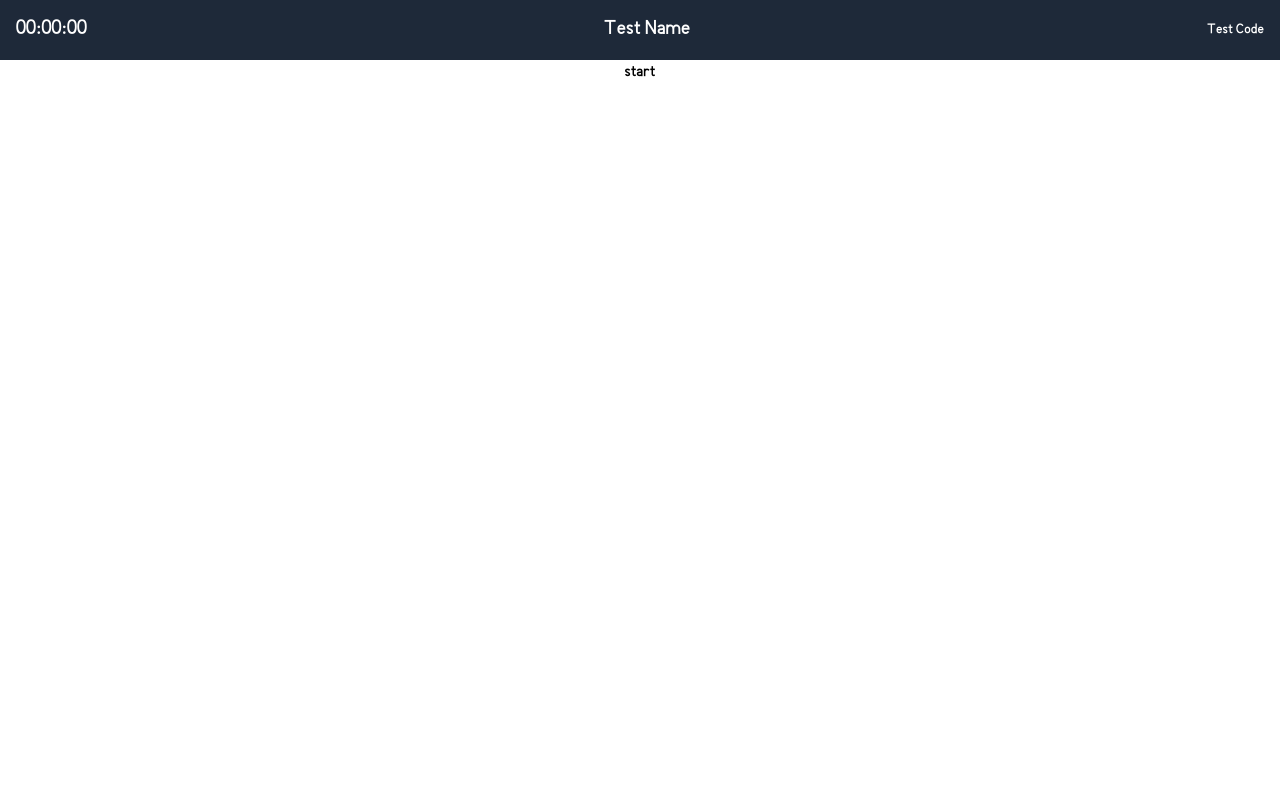
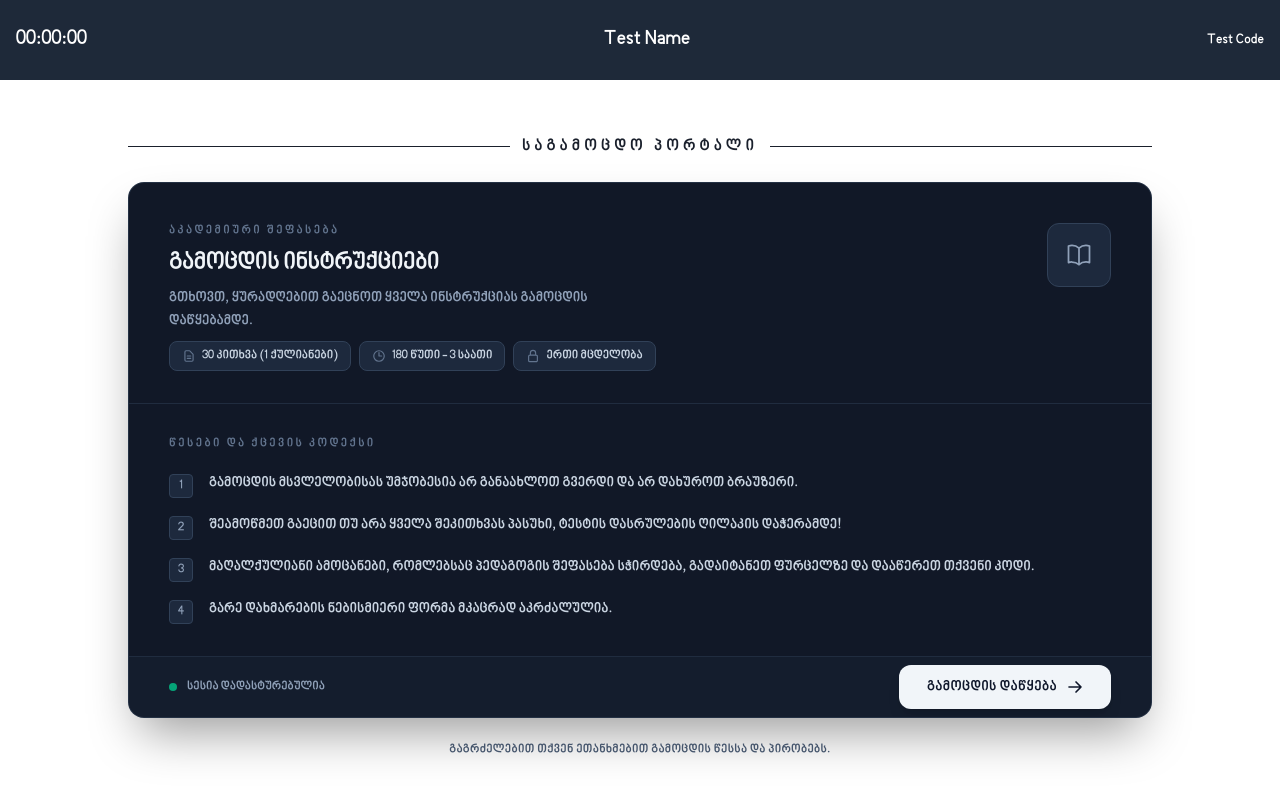
Before and after one commit to jeliaaa/sazrisi-imitirebuli, a React (Vite) app: page /quiz in a window 1280 px wide. Built offline with nearby package versions, Linux system fonts and the light colour scheme.

Commit message:
headpage

```diff
--- a/src/components/CustomOutlet.tsx
+++ b/src/components/CustomOutlet.tsx
@@ -51,7 +51,7 @@ const CustomOutlet = () => {
 
   return (
     <div className="h-screen w-screen flex flex-col">
-      <header className="flex items-center justify-between p-4 bg-gray-800 text-white">
+      <header className="flex items-center h-[10dvh] justify-between p-4 bg-gray-800 text-white">
         <h1 className="text-xl font-bold">{time}</h1>
 
         <h1 className="text-xl font-bold">
--- a/src/pages/QuizStart.tsx
+++ b/src/pages/QuizStart.tsx
@@ -1,31 +1,141 @@
-import { useEffect } from 'react';
+import { useEffect, useState } from 'react';
 import { useQuizStore } from '../stores/quizStore';
 import Loader from '../components/reusables/Loader';
 import { useStartAttemptStore } from '../stores/attemptStore';
 import { Link } from 'react-router-dom';
 
+const rules = [
+    "გამოცდის მსვლელობისას უმჯობესია არ განაახლოთ გვერდი და არ დახუროთ ბრაუზერი.",
+    "შეამოწმეთ გაეცით თუ არა ყველა შეკითხვას პასუხი, ტესტის დასრულების ღილაკის დაჭერამდე!",
+    "მაღალქულიანი ამოცანები, რომლებსაც პედაგოგის შეფასება სჭირდება, გადაიტანეთ ფურცელზე და დააწერეთ თქვენი კოდი.",
+    "გარე დახმარების ნებისმიერი ფორმა მკაცრად აკრძალულია.",
+];
+
 const QuizStart = () => {
     const { loading } = useQuizStore();
     const { startAttempt, loading: attemptLoading } = useStartAttemptStore();
     const code = localStorage.getItem("attemptId");
+    const [visible, setVisible] = useState(false);
+
     useEffect(() => {
-        if (code) {
-            startAttempt(code)
-        }
+        if (code) startAttempt(code);
+        const t = setTimeout(() => setVisible(true), 80);
+        return () => clearTimeout(t);
     }, [code, startAttempt]);
 
-    if (loading || attemptLoading) {
-        return <Loader />;
-    }
+    if (loading || attemptLoading) return <Loader />;
 
     return (
-        <div>
-            <div className='flex flex-col gap-y-5 justify-center items-center'>
-                <Link to="/quiz/progress">start</Link>
+        <div className="flex flex-col min-h-[90dvh]">
+            <div className="flex flex-1 items-center justify-center px-6 pt-3">
+                <div
+                    className={`w-full max-w-5xl transition-all duration-700 ease-out ${visible ? 'opacity-100 translate-y-0' : 'opacity-0 translate-y-5'}`}
+                >
+                    {/* Top label */}
+                    <div className="flex items-center gap-3 mb-6">
+                        <div className="h-px flex-1 bg-dark-color" />
+                        <span className="text-dark-color text-md tracking-[0.25em] uppercase font-mono">
+                            საგამოცდო პორტალი
+                        </span>
+                        <div className="h-px flex-1 bg-dark-color" />
+                    </div>
+
+                    {/* Main card */}
+                    <div className="bg-[#111827] border border-slate-700/60 rounded-2xl overflow-hidden shadow-2xl shadow-black/40">
+
+                        {/* Card header */}
+                        <div className="px-10 pt-10 pb-8 border-b border-slate-700/50">
+                            <div className="flex items-start justify-between gap-4">
+                                <div>
+                                    <p className="text-slate-500 text-xs tracking-[0.2em] uppercase font-mono mb-2">
+                                        აკადემიური შეფასება
+                                    </p>
+                                    <h1 className="text-2xl font-semibold text-slate-100 tracking-tight">
+                                        გამოცდის ინსტრუქციები
+                                    </h1>
+                                    <p className="text-slate-400 text-sm mt-2 leading-relaxed max-w-md">
+                                        გთხოვთ, ყურადღებით გაეცნოთ ყველა ინსტრუქციას გამოცდის დაწყებამდე.
+                                    </p>
+                                </div>
+                                {/* Formal badge */}
+                                <div className="shrink-0 flex flex-col items-center justify-center w-16 h-16 rounded-xl bg-slate-800 border border-slate-700">
+                                    <svg className="w-7 h-7 text-slate-400" fill="none" viewBox="0 0 24 24" stroke="currentColor" strokeWidth={1.5}>
+                                        <path strokeLinecap="round" strokeLinejoin="round" d="M12 6.042A8.967 8.967 0 006 3.75c-1.052 0-2.062.18-3 .512v14.25A8.987 8.987 0 016 18c2.305 0 4.408.867 6 2.292m0-14.25a8.966 8.966 0 016-2.292c1.052 0 2.062.18 3 .512v14.25A8.987 8.987 0 0018 18a8.967 8.967 0 00-6 2.292m0-14.25v14.25" />
+                                    </svg>
+                                </div>
+                            </div>
+
+                            {/* Meta row */}
+                            <div className="flex flex-wrap gap-2 mt-2">
+                                {[
+                                    {
+                                        label: "30 კითხვა (1 ქულიანები)", icon: (
+                                            <svg className="w-3.5 h-3.5" fill="none" viewBox="0 0 24 24" stroke="currentColor" strokeWidth={2}><path strokeLinecap="round" strokeLinejoin="round" d="M9 12h6m-6 4h6m2 5H7a2 2 0 01-2-2V5a2 2 0 012-2h5.586a1 1 0 01.707.293l5.414 5.414a1 1 0 01.293.707V19a2 2 0 01-2 2z" /></svg>
+                                        )
+                                    },
+                                    {
+                                        label: "180 წუთი - 3 საათი", icon: (
+                                            <svg className="w-3.5 h-3.5" fill="none" viewBox="0 0 24 24" stroke="currentColor" strokeWidth={2}><path strokeLinecap="round" strokeLinejoin="round" d="M12 6v6h4.5m4.5 0a9 9 0 11-18 0 9 9 0 0118 0z" /></svg>
+                                        )
+                                    },
+                                    {
+                                        label: "ერთი მცდელობა", icon: (
+                                            <svg className="w-3.5 h-3.5" fill="none" viewBox="0 0 24 24" stroke="currentColor" strokeWidth={2}><path strokeLinecap="round" strokeLinejoin="round" d="M16.5 10.5V6.75a4.5 4.5 0 10-9 0v3.75m-.75 11.25h10.5a2.25 2.25 0 002.25-2.25v-6.75a2.25 2.25 0 00-2.25-2.25H6.75a2.25 2.25 0 00-2.25 2.25v6.75a2.25 2.25 0 002.25 2.25z" /></svg>
+                                        )
+                                    },
+                                ].map(({ label, icon }) => (
+                                    <span key={label} className="flex items-center gap-1.5 bg-slate-800 border border-slate-700 text-slate-300 text-xs font-mono px-3 py-1.5 rounded-lg">
+                                        <span className="text-slate-500">{icon}</span>
+                                        {label}
+                                    </span>
+                                ))}
+                            </div>
+                        </div>
+
+                        {/* Rules section */}
+                        <div className="px-10 py-8 border-b border-slate-700/50">
+                            <p className="text-slate-500 text-xs uppercase tracking-[0.2em] font-mono mb-5">
+                                წესები და ქცევის კოდექსი
+                            </p>
+                            <ul className="flex flex-col gap-4">
+                                {rules.map((rule, i) => (
+                                    <li key={i} className="flex items-start gap-4">
+                                        <span className="shrink-0 mt-0.5 w-6 h-6 rounded bg-slate-800 border border-slate-700 text-slate-400 text-xs font-mono flex items-center justify-center">
+                                            {i + 1}
+                                        </span>
+                                        <span className="text-slate-300 text-sm leading-relaxed">{rule}</span>
+                                    </li>
+                                ))}
+                            </ul>
+                        </div>
+
+                        {/* Acknowledgement + CTA */}
+                        <div className="px-10 py-2 bg-slate-800/30 flex items-center justify-between gap-4">
+                            <div className="flex items-center gap-2.5">
+                                <span className="w-2 h-2 rounded-full bg-emerald-400 shadow-lg shadow-emerald-400/50 animate-pulse" />
+                                <span className="text-slate-400 text-xs font-mono">სესია დადასტურებულია</span>
+                            </div>
+
+                            <Link
+                                to="/quiz/progress"
+                                className="group inline-flex items-center gap-2.5 bg-slate-100 hover:bg-white text-slate-900 text-sm font-semibold px-7 py-3 rounded-xl transition-all duration-200 active:scale-95 tracking-wide shadow-lg"
+                            >
+                                გამოცდის დაწყება
+                                <svg className="w-4 h-4 transition-transform duration-200 group-hover:translate-x-0.5" fill="none" viewBox="0 0 24 24" stroke="currentColor" strokeWidth={2.5}>
+                                    <path strokeLinecap="round" strokeLinejoin="round" d="M13.5 4.5L21 12m0 0l-7.5 7.5M21 12H3" />
+                                </svg>
+                            </Link>
+                        </div>
+                    </div>
+
+                    {/* Footer note */}
+                    <p className="text-center text-slate-600 text-xs font-mono mt-6 tracking-wide">
+                        გაგრძელებით თქვენ ეთანხმებით გამოცდის წესსა და პირობებს.
+                    </p>
+                </div>
             </div>
         </div>
+    );
+};
 
-    )
-}
-
-export default QuizStart
+export default QuizStart;
--- a/src/routes/privateRoutes.ts
+++ b/src/routes/privateRoutes.ts
@@ -17,5 +17,10 @@ export const privateRoutes = [
         title: "QuizProgress",
         path: routes.quizProgress,
         component: QuizProgressPage,
-    }
+    },
+    {
+        title: "test",
+        path: routes.test,
+        component: QuizPage,
+    },
 ];
--- a/src/routes/routes.ts
+++ b/src/routes/routes.ts
@@ -4,7 +4,8 @@ export const PublicRoutes = {
 
 export const privateRoutes = {
   quiz: "/quiz",
-  quizProgress: "/quiz/progress"
+  quizProgress: "/quiz/progress",
+  test: "/test"
 };
 
 export const routes = {
```
